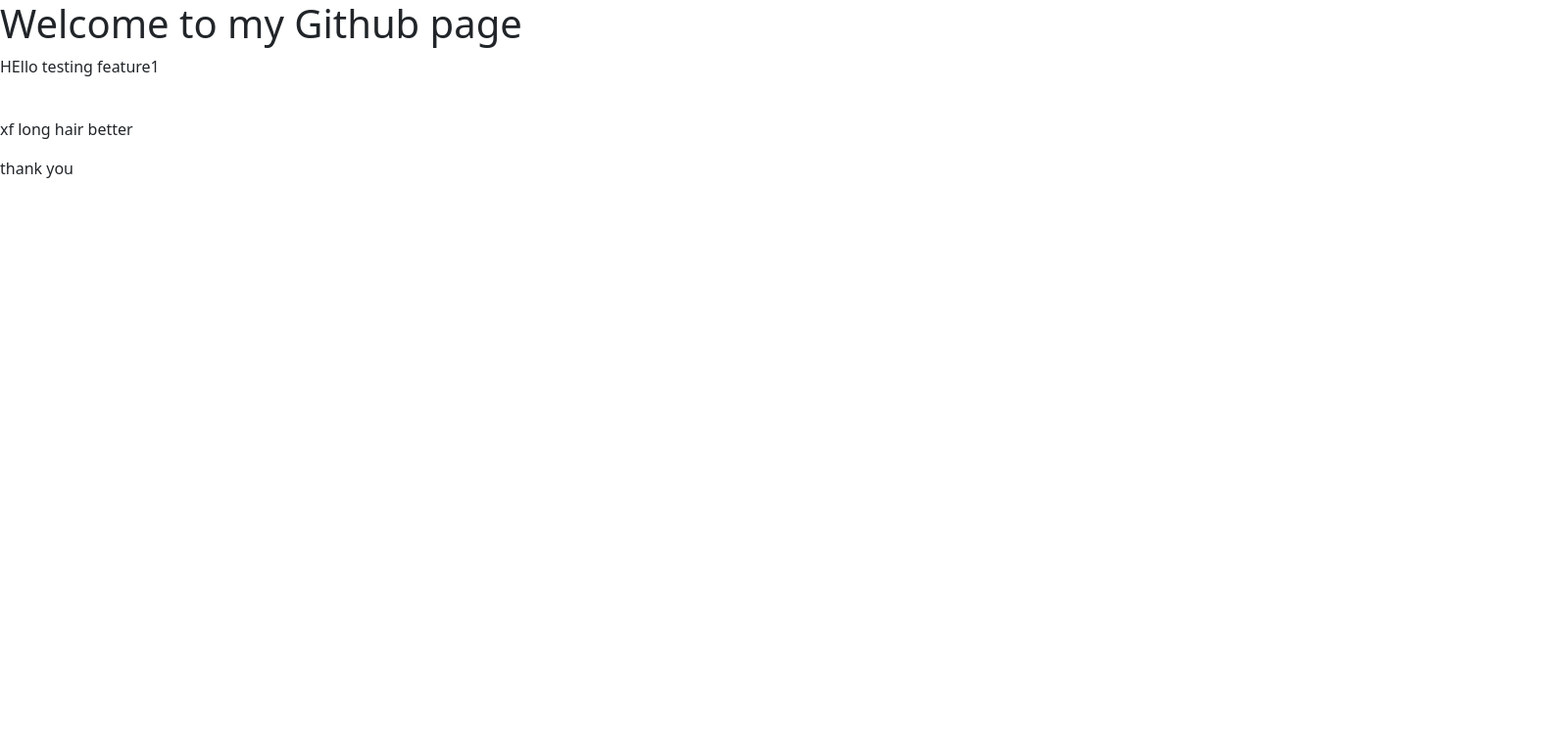
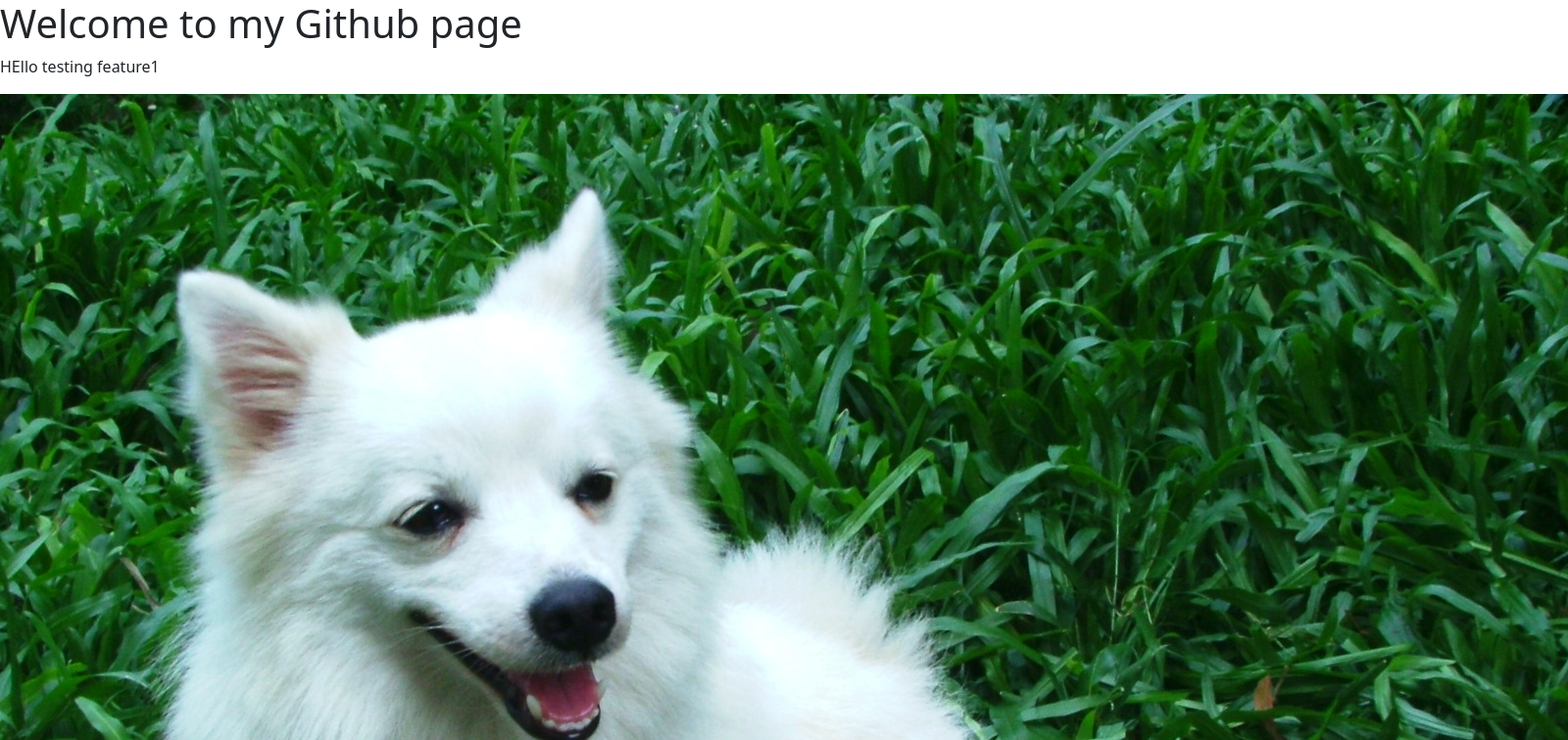
Before and after one commit to xffeng2021/xffeng2021, a plain HTML site: page index.html in a window 1280 px wide. Shown: the top 756 px of the page at 98% size, 1600 px wide, since content can reach past the window. Drawn offline with nearby package versions, Linux system fonts and the light colour scheme.

Commit message:
add cotton

```diff
--- a/index.html
+++ b/index.html
@@ -10,7 +10,7 @@
     <h1>Welcome to my Github page</h1>
     <p>HEllo testing feature1</p>
 
-    <img src="" alt="">
+    <img src="img/cotton.jpg" alt="">
     <p>xf long hair better</p>
     <p>thank you</p>
 
```
Also changed, not shown: img/cotton.jpg (added).
